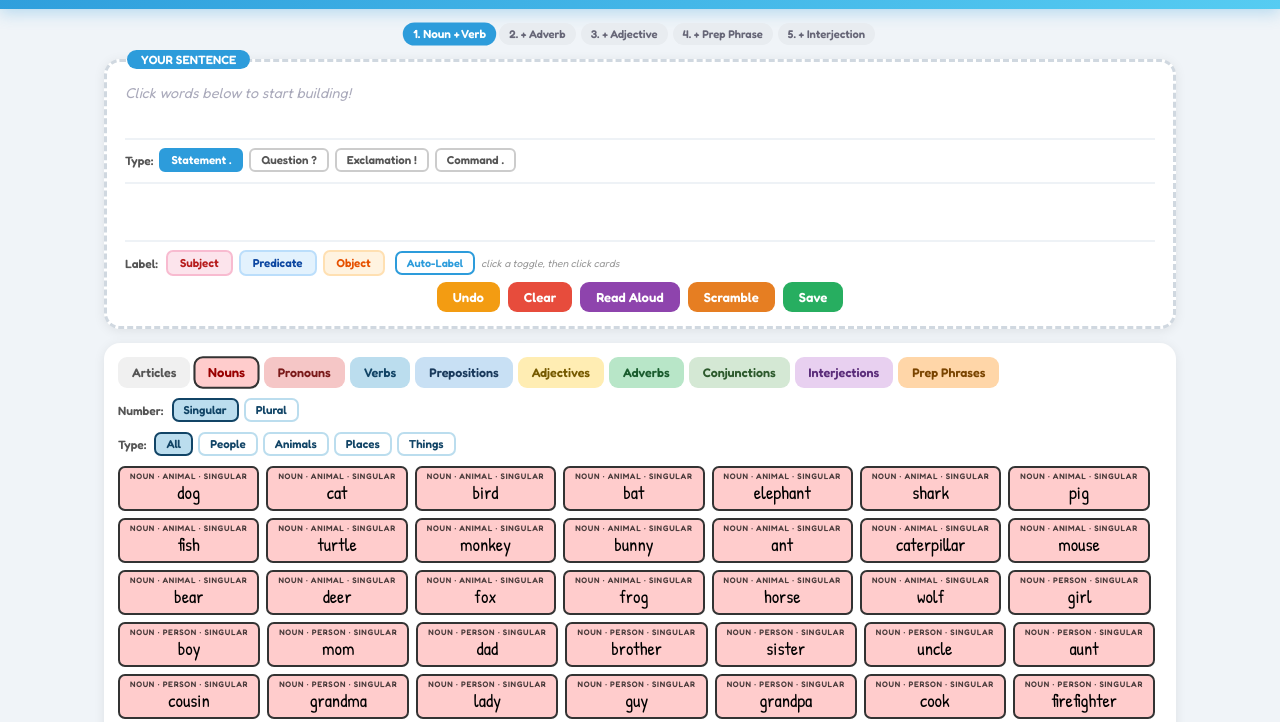
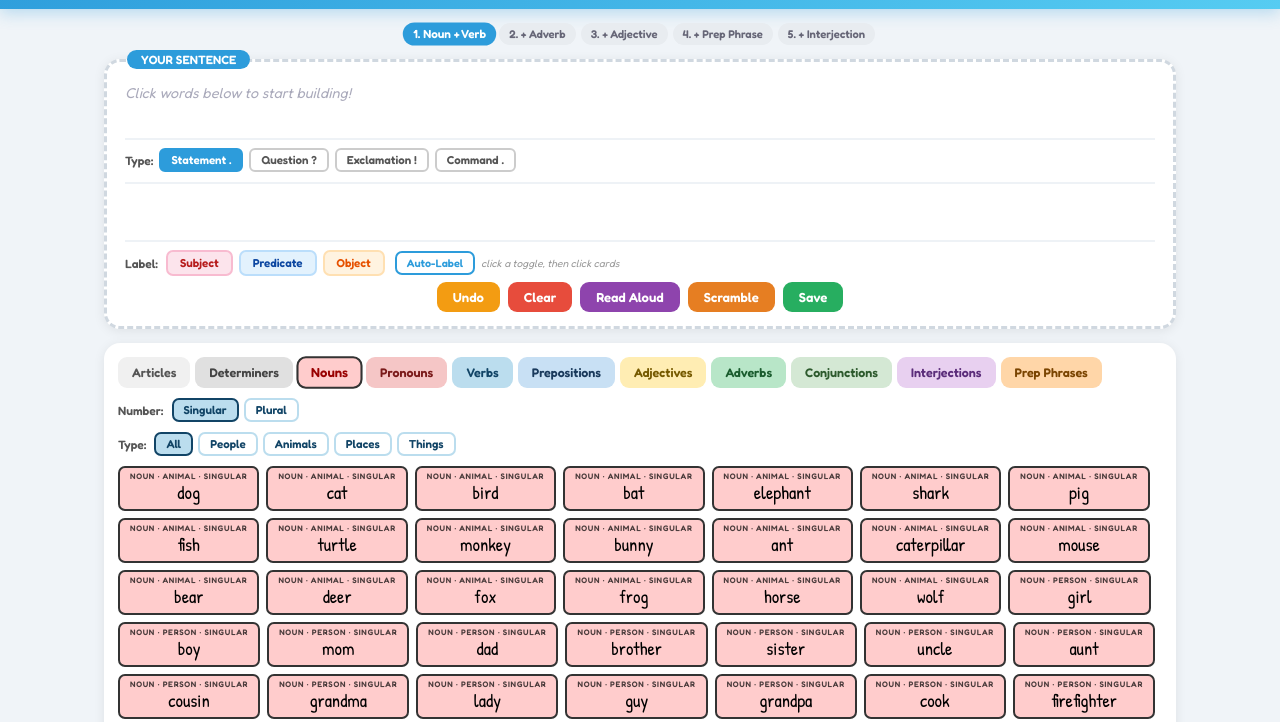
Before and after one commit to MrH-SWES/sentencebuilder, a plain HTML site: page index.html in a window 1280 px wide. Shown: the part 78-800 px from the top of the page. Drawn offline with Linux system fonts and the light colour scheme.

Commit message:
Add determiner category to styles and logic

```diff
--- a/index.html
+++ b/index.html
@@ -124,6 +124,7 @@
   .cat-tab[data-cat="adverb"]      { background: #b8e6c8; color: #1a5c2e; }
   .cat-tab[data-cat="conjunction"] { background: #d4e8d4; color: #2d5a2d; }
   .cat-tab[data-cat="article"]     { background: #f0f0f0; color: #555; }
+  .cat-tab[data-cat="determiner"]  { background: #e0e0e0; color: #444; }
   .cat-tab[data-cat="interjection"]{ background: #e8d0f0; color: #5b2d7a; }
   .cat-tab[data-cat="prep"]        { background: #ffd6a8; color: #7a4400; }
   .word-grid { display: flex; flex-wrap: wrap; gap: 7px; }
@@ -143,6 +144,7 @@
   .card[data-cat="verb"]        { background: #bde; }
   .card[data-cat="adjective"]   { background: #ffedb3; }
   .card[data-cat="article"]     { background: #f5f5f5; }
+  .card[data-cat="determiner"]  { background: #e8e8e8; }
   .card[data-cat="adverb"]      { background: #b8e6c8; }
   .card[data-cat="conjunction"] { background: #d4e8d4; }
   .card[data-cat="interjection"]{ background: #e8d0f0; }
@@ -459,10 +461,11 @@ function applyAgreement() {
     }
   }
 
-  // Also check plural-signaling articles: "these", "those" → plural
+  // Also check plural-signaling determiners: "these", "those", "many", "few", "several", "both", "all" → plural
+  const PLURAL_DETERMINERS = ['these','those','many','few','several','both','all'];
   for (let i = firstVerbIdx - 1; i >= 0; i--) {
     const s = sentence[i];
-    if (s.cat === 'article' && ['these','those'].includes(s.word.toLowerCase())) {
+    if ((s.cat === 'article' || s.cat === 'determiner') && PLURAL_DETERMINERS.includes(s.word.toLowerCase())) {
       subjectNumber = 'plural';
       break;
     }
@@ -533,7 +536,8 @@ function getNounWord(ni, num) { return num === 'plural' ? NOUN_DATA[ni].p : NOUN
 
 // === WORD LISTS ===
 const WORDS = {
-  article: ["the","a","an","this","that","these","those","every","each","some","any","no","my","your","his","her","our","their"],
+  article: ["the","a","an"],
+  determiner: ["this","that","these","those","every","each","some","any","no","many","few","several","all","both","my","your","his","her","our","their","its"],
   noun: NOUN_DATA.map(n => n.s),
   pronoun: ["I","me","you","he","him","she","her","it","we","us","they","them","who","whom","myself","yourself","himself","herself","itself","ourselves","themselves"],
   verb: VERB_DATA.map(v => v.present),
@@ -568,12 +572,12 @@ const WORDS = {
 };
 
 const CAT_LABELS = {
-  article:"Articles", noun:"Nouns", pronoun:"Pronouns", verb:"Verbs",
+  article:"Articles", determiner:"Determiners", noun:"Nouns", pronoun:"Pronouns", verb:"Verbs",
   preposition:"Prepositions", adjective:"Adjectives", adverb:"Adverbs",
   conjunction:"Conjunctions", interjection:"Interjections", prep:"Prep Phrases"
 };
 const CAT_SINGULAR = {
-  article:"Article", noun:"Noun", pronoun:"Pronoun", verb:"Verb",
+  article:"Article", determiner:"Determiner", noun:"Noun", pronoun:"Pronoun", verb:"Verb",
   preposition:"Preposition", adjective:"Adjective", adverb:"Adverb",
   conjunction:"Conjunction", interjection:"Interjection", prep:"Prep Phrase"
 };
```
